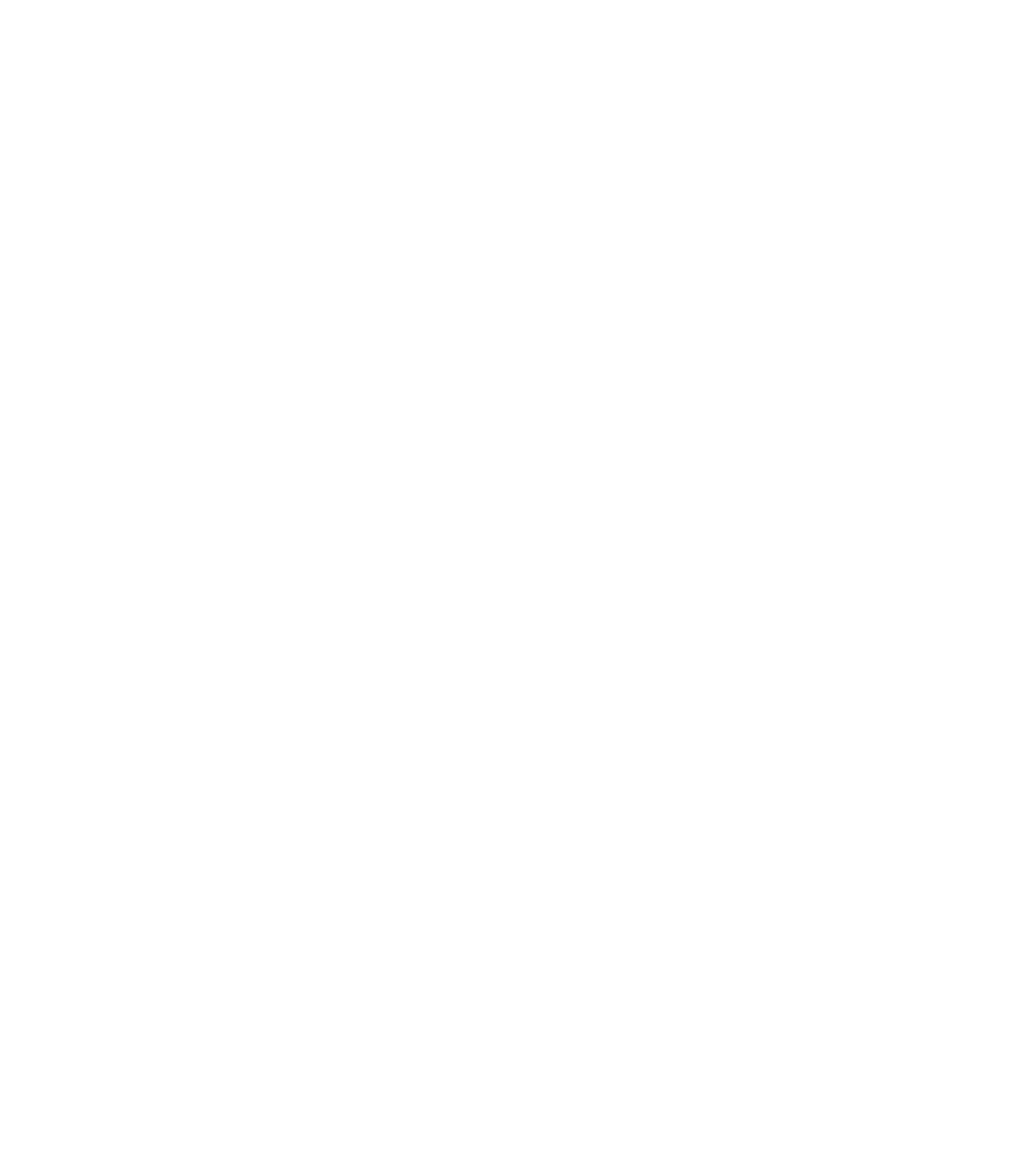
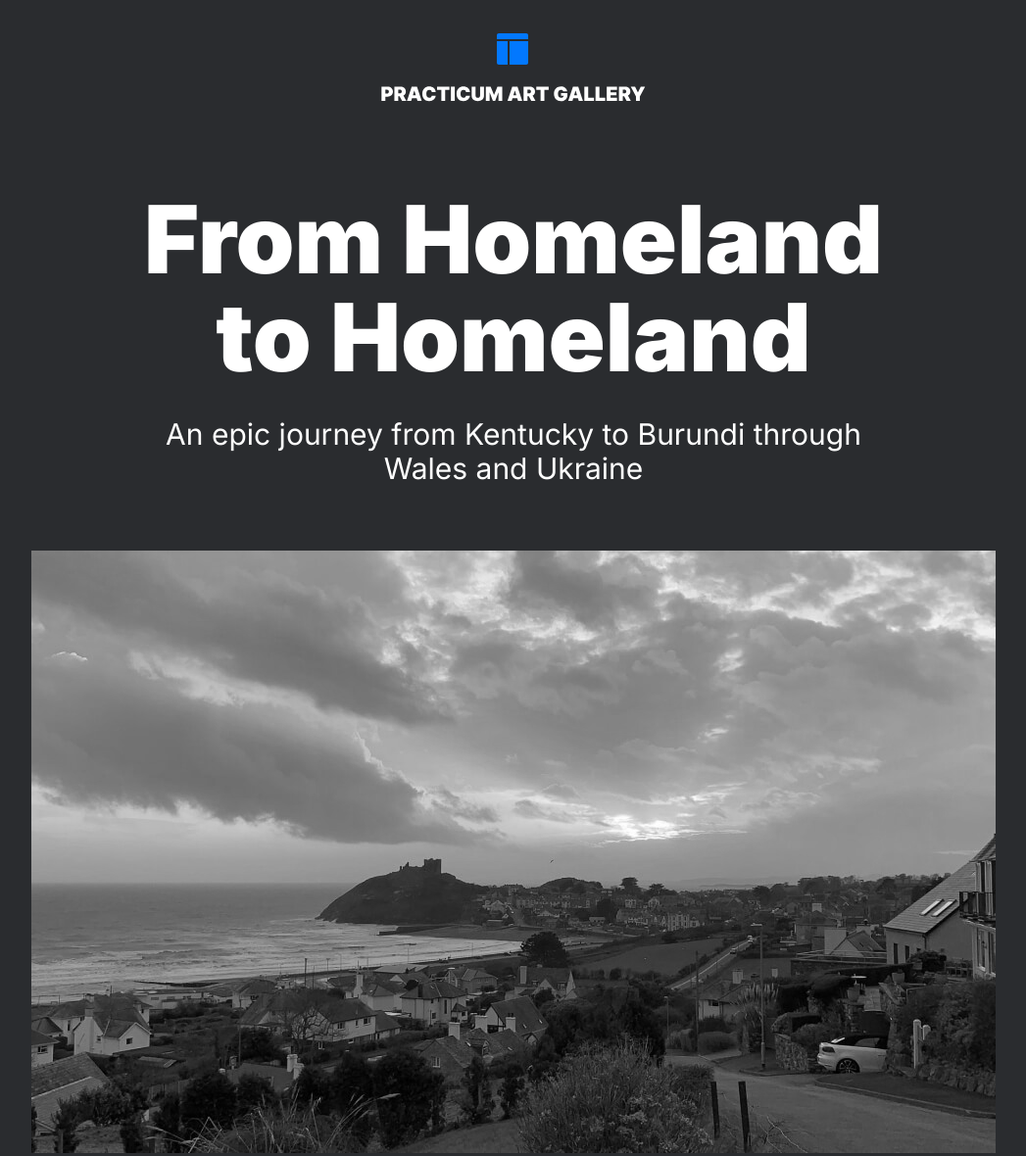
Before and after one commit to save-on/Homeland, a plain HTML site: page index.html in a window 1280 px wide. Shown: the whole page at 98% size, without its empty margins (116-1163 px from the left). Before the commit the page ends 800 px from the top, so only its background shows below. Drawn offline with Linux system fonts and the light colour scheme.

Commit message:
add header and intro styles

```diff
--- /dev/null
+++ b/blocks/header.css
@@ -0,0 +1,9 @@
+.header {
+  display: flex;
+  justify-content: center;
+}
+
+.header__logo {
+  width: 270px;
+  height: 70px;
+}
--- /dev/null
+++ b/blocks/lead.css
@@ -0,0 +1,34 @@
+.lead {
+  display: flex;
+  flex-direction: column;
+  align-items: center;
+}
+
+.lead__title {
+  color: #fff;
+  font-family: Inter, Arial, sans-serif;
+  line-height: 100px;
+  font-weight: 900;
+  font-size: 6em;
+  width: 793px;
+  height: 200px;
+  text-align: center;
+  margin: 90px 0 32px;
+}
+
+.lead__sub-title {
+  color: #fff;
+  font-family: Inter, Arial, sans-serif;
+  font-weight: 400;
+  font-size: 1.875em;
+  width: 720px;
+  height: 72px;
+  text-align: center;
+  margin: 0 0 64px;
+}
+
+.lead__image {
+  max-width: 984px;
+  height: 615px;
+  filter: grayscale(100%);
+}
--- /dev/null
+++ b/blocks/page.css
@@ -0,0 +1,5 @@
+.page {
+  max-width: 100%;
+  background-color: #2a2c2f;
+  padding: 34px 0 24px;
+}
--- a/index.html
+++ b/index.html
@@ -4,7 +4,30 @@
     <meta charset="UTF-8" />
     <meta name="viewport" content="width=device-width, initial-scale=1.0" />
     <link rel="stylesheet" href="./pages/index.css" />
+    <link rel="shortcut icon" href="favicon.ico" type="image/x-icon" />
     <title>From Homeland to Homeland</title>
   </head>
-  <body></body>
+  <body class="page">
+    <header class="header">
+      <img
+        class="header__logo"
+        src="./images/__logo.svg"
+        alt="Practicum Art Gallery Logo"
+      />
+    </header>
+    <main class="content">
+      <section class="lead">
+        <h1 class="lead__title">From Homeland to Homeland</h1>
+        <p class="lead__sub-title">
+          An epic journey from Kentucky to Burundi through Wales and Ukraine
+        </p>
+        <img
+          src="./images/kalegin-michail-179870-unsplash.jpg"
+          alt=""
+          class="lead__image"
+        />
+      </section>
+    </main>
+    <script src="./scripts/index.js"></script>
+  </body>
 </html>
--- a/pages/index.css
+++ b/pages/index.css
@@ -1 +1,5 @@
 @import url("../vendor/normalize.css");
+@import url("../vendor/fonts.css");
+@import url("../blocks/page.css");
+@import url("../blocks/header.css");
+@import url("../blocks/lead.css");
--- a/vendor/fonts.css
+++ b/vendor/fonts.css
@@ -0,0 +1,23 @@
+@font-face {
+  font-family: "Inter";
+  font-style: normal;
+  font-weight: 400;
+  font-display: swap;
+  src: url("./fonts/Inter-Regular.woff2") format("woff2");
+}
+
+@font-face {
+  font-family: "Inter";
+  font-style: normal;
+  font-weight: 500;
+  font-display: swap;
+  src: url("./fonts/Inter-Medium.woff2") format("woff2");
+}
+
+@font-face {
+  font-family: "Inter";
+  font-style: normal;
+  font-weight: 900;
+  font-display: swap;
+  src: url("./fonts/Inter-Black.woff2") format("woff2");
+}
```
Also changed, not shown: blocks/intro.css (added), scripts/index.js (added), vendor/fonts/Inter-Black.woff2 (added), vendor/fonts/Inter-Medium.woff2 (added), vendor/fonts/Inter-Regular.woff2 (added).
